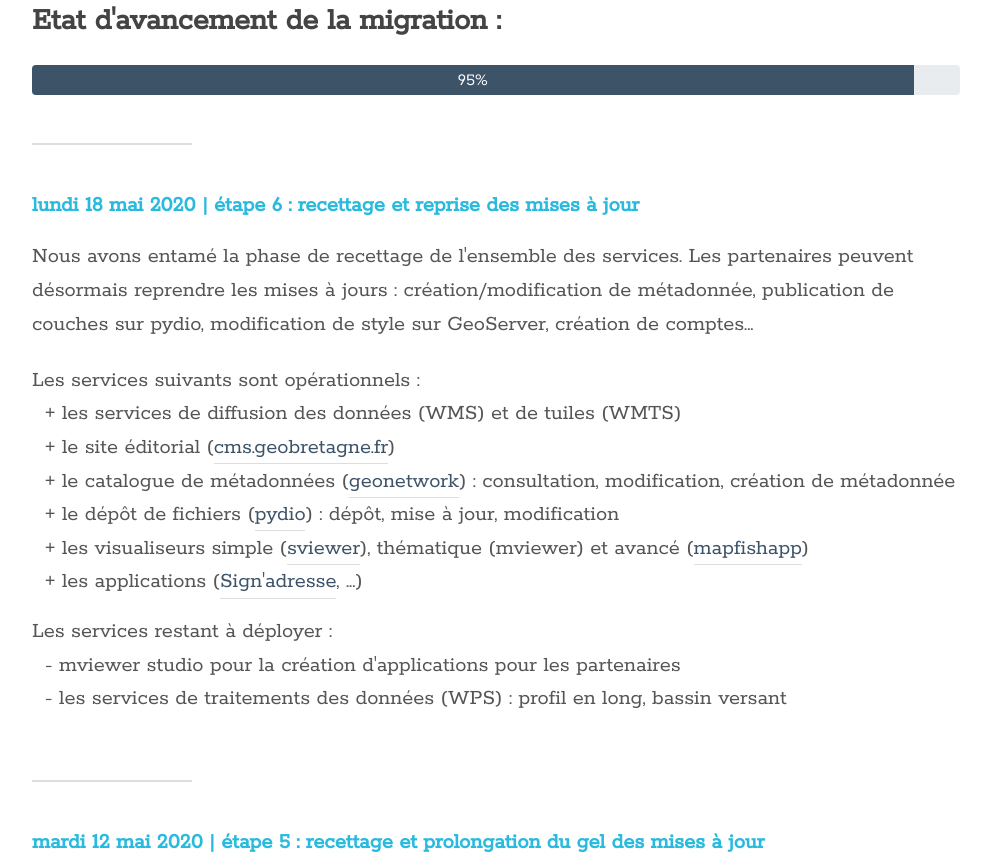
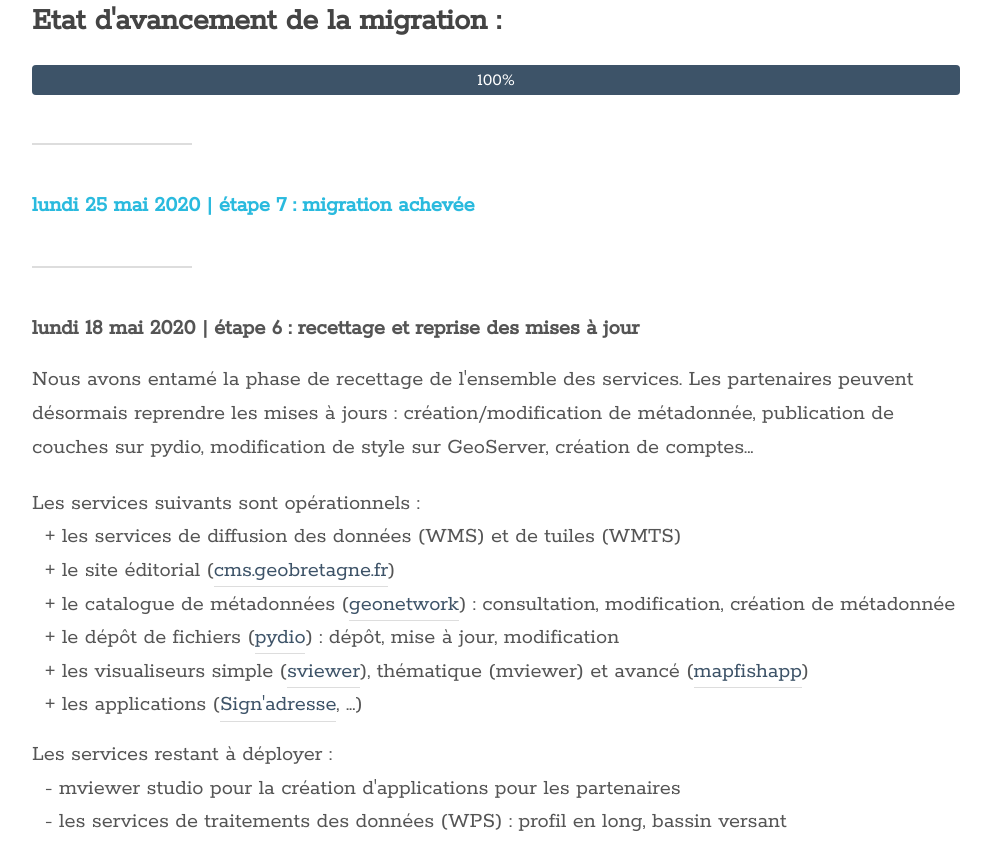
Before and after one commit to geobretagne/demenagement, a plain HTML site: page index.html in a window 1280 px wide. Shown: the part 498-1360 px from the top of the page, without its empty margins (144-1135 px from the left). Drawn offline with Linux system fonts and the light colour scheme.

Commit message:
fin de la migration

```diff
--- a/index.html
+++ b/index.html
@@ -177,11 +177,13 @@
 			<header>
 				<h2>Etat d&#039;avancement de la migration :</h2>
 			<div class="progress" style="height: 30px;">
-			<div class="progress-bar" role="progressbar" style="width: 95%;" aria-valuenow="20" aria-valuemin="0" aria-valuemax="100">95%</div>
+			<div class="progress-bar" role="progressbar" style="width: 100%;" aria-valuenow="20" aria-valuemin="0" aria-valuemax="100">100%</div>
 		</div>
 			</header>
 		<hr>
-		<h3 class="bleu">lundi 18 mai 2020 | &eacute;tape 6 : recettage et reprise des mises à jour</h3>
+		<h3 class="bleu">lundi 25 mai 2020 | &eacute;tape 7 : migration achevée</h3>
+		<hr>
+		<h3>lundi 18 mai 2020 | &eacute;tape 6 : recettage et reprise des mises à jour</h3>
 		<p></p>
 		<p>Nous avons entamé la phase de recettage de l'ensemble des services. Les partenaires peuvent désormais reprendre les mises à jours : création/modification de métadonnée, publication de couches sur pydio, modification de style sur GeoServer, création de comptes...</p>
 		<ul>Les services suivants sont opérationnels :</br>
@@ -197,7 +199,7 @@
 			<li>- les services de traitements des données (WPS) : profil en long, bassin versant </li>
 		</ul>
 		<hr>
-		<h3 class="bleu">mardi 12 mai 2020 | &eacute;tape 5 : recettage et prolongation du gel des mises à jour</h3>
+		<h3>mardi 12 mai 2020 | &eacute;tape 5 : recettage et prolongation du gel des mises à jour</h3>
 		<p></p>
 		<p>Nous entamons la phase de contrôle de l'ensemble des services.</p>
 		<ul>Les services suivants sont opérationnels :</br>
@@ -215,7 +217,7 @@
 		</ul>
 		<p><i><strong>Attention</strong></i> : le gel des mises à jour (cr&eacute;ation/modification de m&eacute;tadonn&eacute;e, publication de couches, modification de style sur GeoServer, cr&eacute;ation de comptes...)  est prolongé jusqu'au lundi 18 mai.</p>
 		<hr>
-		<h3 class="bleu">lundi 4 mai 2020 | &eacute;tape 4 : migration réalisée et maintien des suspensions des mises à jour</h3>
+		<h3>lundi 4 mai 2020 | &eacute;tape 4 : migration réalisée et maintien des suspensions des mises à jour</h3>
 		<p></p>
 		<p>La plateforme a été migrée avec succès le week-end dernier. Nous entamons la phase de contrôle de l'ensemble des services.</br>
 		Des ralentissements sur les services de tuiles des photo-aériennes (WMTS) sont visibles et vont perdurer dans les prochains jours : le cache (2To) doit être régénéré sur le nouvel hébergement. Nous allons mettre en oeuvre une redirection temporaire vers les flux du géoportail.</p>
```
